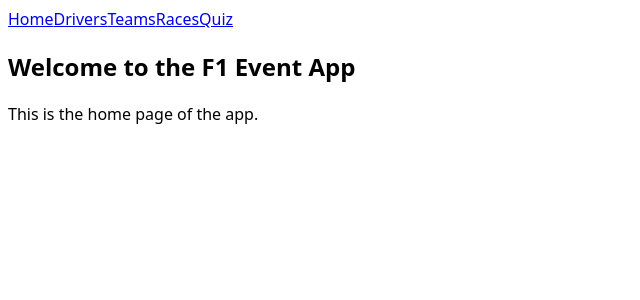
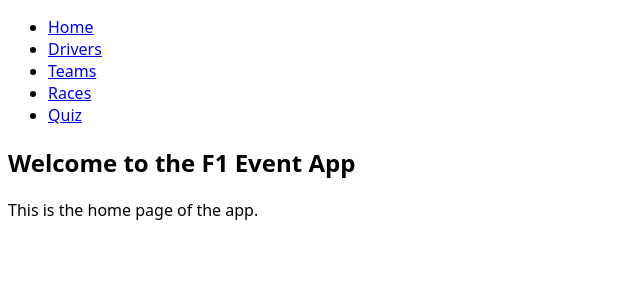
Before and after one commit to mark26reyes/Eksamen-Web-utvikling-H23, a React (Vite) app in the folder f1/: page / in a window 1280 px wide. Shown: the top 300 px of the page, without its empty margins (0-640 px from the left). Built offline with nearby package versions, Linux system fonts and the light colour scheme.

Commit message:
ul og li

```diff
--- a/f1/src/App.tsx
+++ b/f1/src/App.tsx
@@ -9,13 +9,23 @@ function App() {
   return (
     <Router>
       <nav>
-        <Link to="/">Home</Link>
-        <Link to="/drivers">Drivers</Link>
-        <Link to="/teams">Teams</Link>
-        <Link to="/races">Races</Link>
-        <Link to="/quiz">Quiz</Link>
-
-        {/* Add other links */}
+        <ul>
+          <li>
+            <Link to="/">Home</Link>
+          </li>
+          <li>
+            <Link to="/drivers">Drivers</Link>
+          </li>
+          <li>
+            <Link to="/teams">Teams</Link>
+          </li>
+          <li>
+            <Link to="/races">Races</Link>
+          </li>
+          <li>
+            <Link to="/quiz">Quiz</Link>
+          </li>
+        </ul>
       </nav>
 
       <Routes>
```
